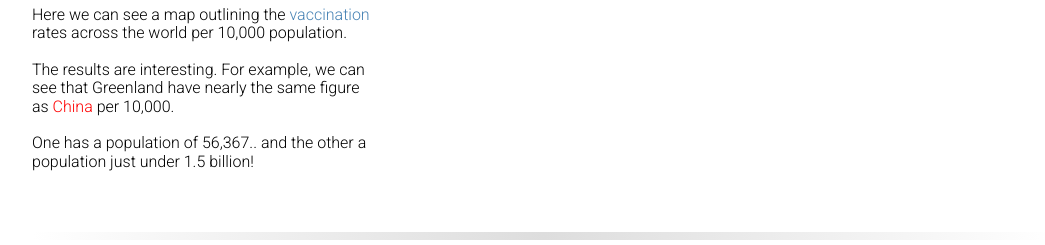
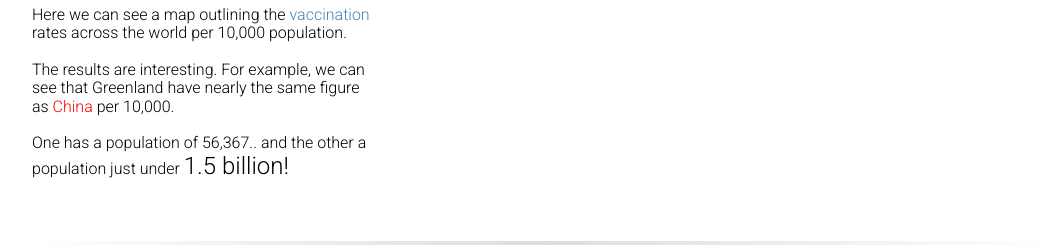
Before and after one commit to Denikspy/Assignment-2-FIT3179, a plain HTML site: page WEEK 9 HOMEWORK/index.html in a window 1280 px wide. Shown: the part 364-609 px from the top of the page, without its empty margins (96-1141 px from the left). Drawn offline with nearby package versions, Linux system fonts and the light colour scheme; a script that the page names is missing; a web font is replaced by a local one.

Commit message:
Add files via upload

```diff
--- a/WEEK 9 HOMEWORK/styles.css
+++ b/WEEK 9 HOMEWORK/styles.css
@@ -66,3 +66,7 @@ html, body{
 .vax{
 	color: steelblue;
 }
+
+.figure{
+	font-size: 150%
+}
```
Also changed, not shown: WEEK 9 HOMEWORK/index.html (+1 -1 lines).
